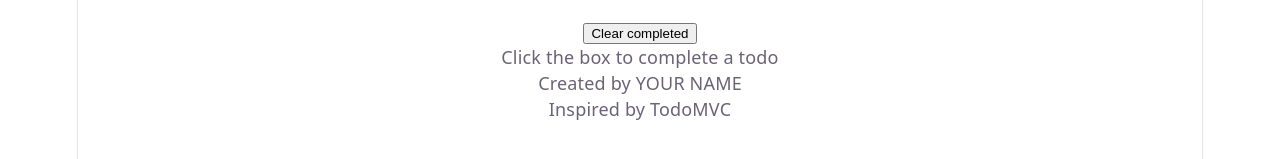
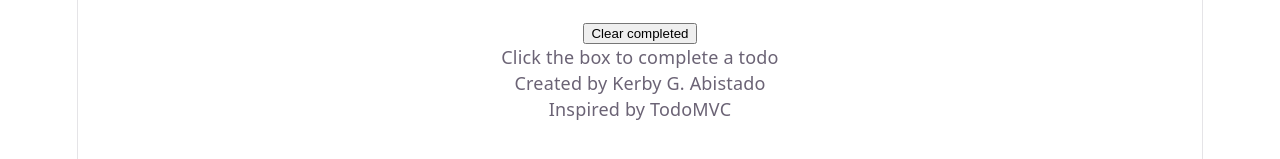
Before and after one commit to kerbygomezabistado/csit340-todomvc, a React (Vite) app in the folder csit340-todomvc/: page / in a window 1280 px wide. Shown: the part 353-512 px from the top of the page. Built offline with nearby package versions, Linux system fonts and the light colour scheme.

Commit message:
chore: replace YOUR NAME with Kerby G. Abistado

```diff
--- a/csit340-todomvc/src/App.jsx
+++ b/csit340-todomvc/src/App.jsx
@@ -5,7 +5,7 @@ function App() {
   return (
     <div className="min-h-screen bg-[#f5f5f5] py-8 font-light text-[#111]">
       <Todos />
-      <Info name="YOUR NAME" />
+      <Info name="Kerby G. Abistado" />
     </div>
   );
 }
```
